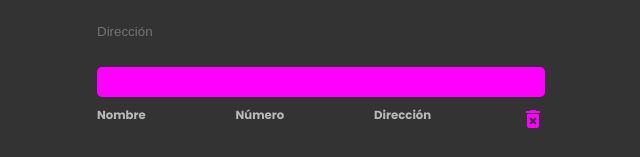
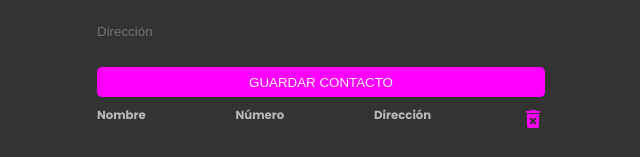
Before and after one commit to Yerlis09/contact-book.github.io, a plain HTML site: page index.html in a window 1280 px wide. Shown: the part 193-350 px from the top of the page, without its empty margins (319-959 px from the left). Drawn offline with Linux system fonts and the light colour scheme.

Commit message:
solucionar la legibilidad del color en el boton

```diff
--- a/css/style.css
+++ b/css/style.css
@@ -56,7 +56,7 @@ body{
     height: 3rem;
     border-radius: 5px;
     text-transform: uppercase;
-    color: fuchsia;
+    color: whitesmoke;
 }
 
 .contact-list{
```
